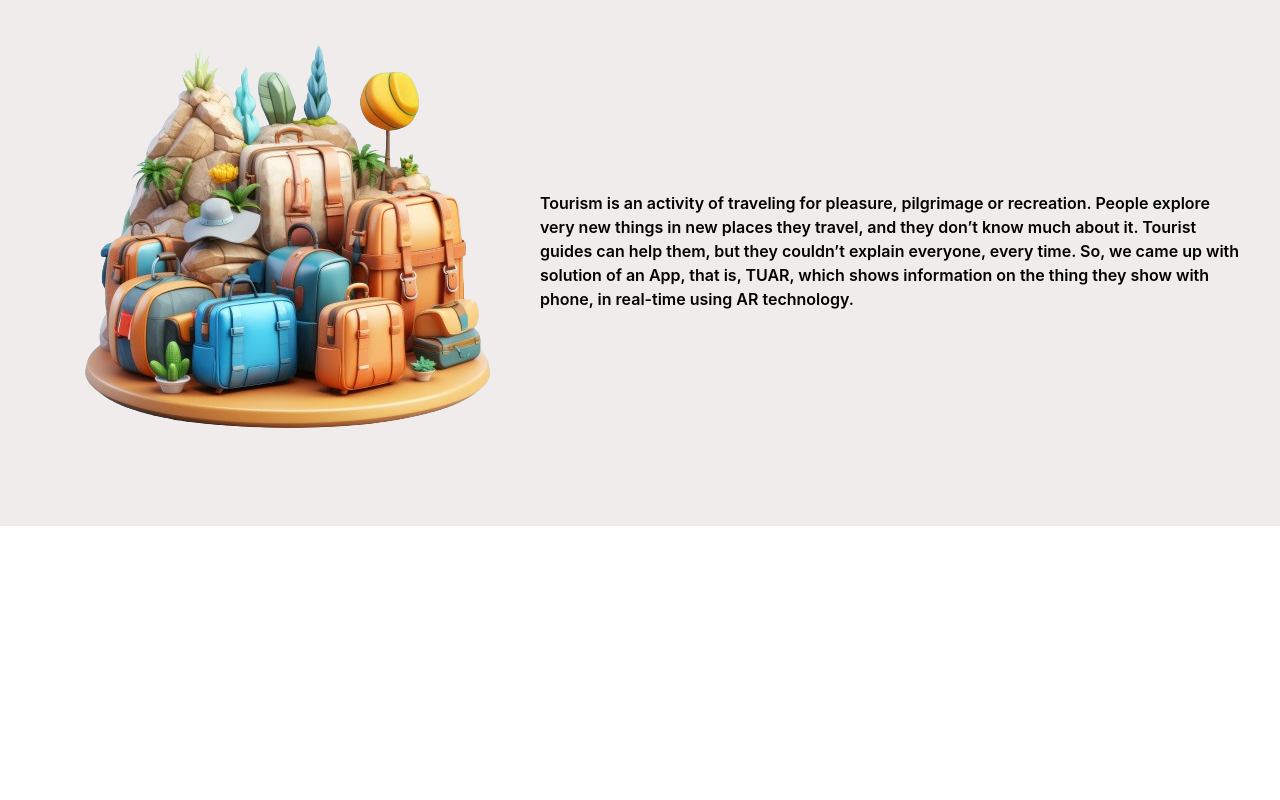
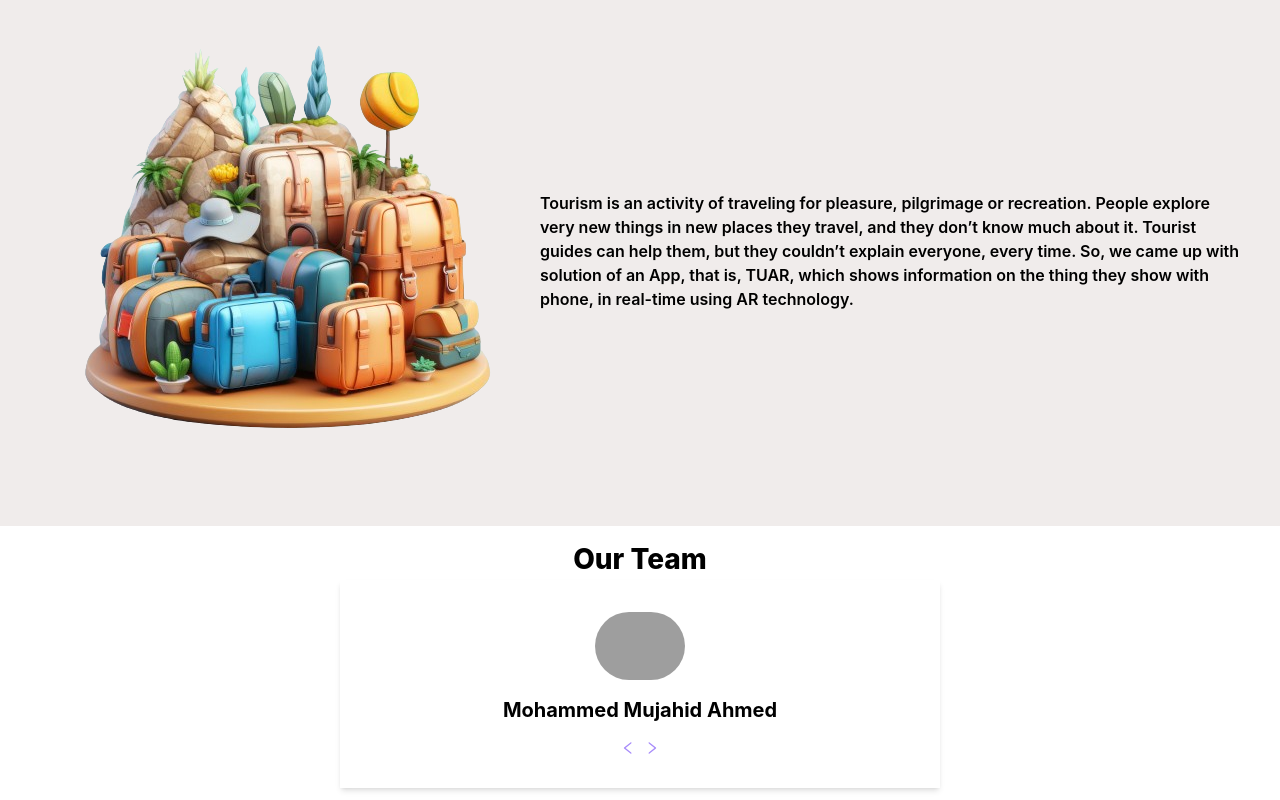
Before and after one commit to MohammedMujahidAhmed/TUAR, a React (Create React App) app: page / in a window 1280 px wide. Shown: the part 1374-2174 px from the top of the page. Before the commit the page ends 1900 px from the top, so only its background shows below. Built offline with nearby package versions, Linux system fonts and the light colour scheme; grey boxes are pictures that could not be loaded.

Commit message:
Added team profile slider components-Cards,Members by mujahid

```diff
--- a/src/App.js
+++ b/src/App.js
@@ -1,7 +1,9 @@
 import './App.css';
 import AboutTourism from './Components/AboutTourism';
 import { AboutTuar } from './Components/AboutTuar';
+import Cards from './Components/Cards';
 import HeroSection from './Components/HeroSection';
+import members from "./data"
 
 
 function App() {
@@ -10,6 +12,10 @@ function App() {
       <HeroSection/>
       <AboutTuar/>
       <AboutTourism/>
+      <div className='p-3 flex flex-col justify-center items-center'>
+        <p className='font-extrabold text-[28px]'>Our Team</p>
+        <Cards members={members}></Cards>
+      </div>
     </div>
   );
 }
--- /dev/null
+++ b/src/Components/Cards.js
@@ -0,0 +1,22 @@
+import { useEffect, useState } from "react";
+import Member from "./Member";
+
+function Cards({members}){
+
+    const [currPos,setCurPos] = useState(0);
+    const [member,setmemeber] = useState(members[currPos]);
+
+    useEffect(
+        ()=>{
+            setmemeber(members[currPos]);
+        }
+    ,[currPos]);
+
+    let length = members.length;
+
+    return(
+        <Member currPos={currPos} setCurPos={setCurPos} length={length} setmemeber={setmemeber} member={member}></Member>
+    );
+}
+
+export default Cards;
--- /dev/null
+++ b/src/Components/Footer.js
@@ -0,0 +1,11 @@
+import React from 'react'
+
+export default function Footer() {
+  return (
+    <div className=''>
+        <div>
+            footer here will see further
+        </div>
+    </div>
+  )
+}
--- /dev/null
+++ b/src/Components/Member.js
@@ -0,0 +1,46 @@
+import {AiOutlineLeft,AiOutlineRight} from "react-icons/ai";
+
+function Member({currPos,setCurPos,length,setmember,member}){
+
+    function leftSliderHandler(){
+        let id = currPos;
+        if(id === 0){
+            id = length-1;
+        }
+        else{
+            id = id-1;
+        }
+        setCurPos(id);
+    }
+
+    function rightSliderHandler(){
+        let id = currPos;
+        id = (id+1)%length;
+        setCurPos(id);
+    }
+
+    return(
+        <div className=" flex flex-col items-center relative gap-4 p-8 shadow-md min-w-[600px] m-auto hover:shadow-2xl bg-white">
+            <div className="">
+                <img className="rounded-full" alt="team_Member_Image" src={member.image}
+                    width="90px"
+                ></img>
+            </div>
+            <div className="flex flex-col items-center">
+                <div className="font-bold text-xl">{member.name}</div>
+            </div>
+            <div className="flex flex-col items-center gap-3">
+                <div className="flex felx-row gap-2">
+                    <button onClick={leftSliderHandler}>
+                        <AiOutlineLeft className="text-violet-400 hover:text-violet-600"/>
+                    </button>
+                    <button onClick={rightSliderHandler}>
+                        <AiOutlineRight className="text-violet-400 hover:text-violet-600"/>
+                    </button>
+                </div>
+            </div>
+        </div>
+    );
+}
+
+export default Member;
--- /dev/null
+++ b/src/data.js
@@ -0,0 +1,24 @@
+const members = [
+  {
+    id: 1,
+    name: "Mohammed Mujahid Ahmed",
+    image: "https://campussafetyconference.com/wp-content/uploads/2020/08/iStock-476085198.jpg",
+  },
+  {
+    id: 2,
+    name: "Priyatham Konda",
+    image: "https://campussafetyconference.com/wp-content/uploads/2020/08/iStock-476085198.jpg",
+  },
+  {
+    id: 3,
+    name: "Tadaka Nikhil",
+    image: "https://campussafetyconference.com/wp-content/uploads/2020/08/iStock-476085198.jpg",
+  },
+  {
+    id: 4,
+    name: "G. Smaran",
+    image: "https://campussafetyconference.com/wp-content/uploads/2020/08/iStock-476085198.jpg",
+  },
+];
+
+export default members;
```
